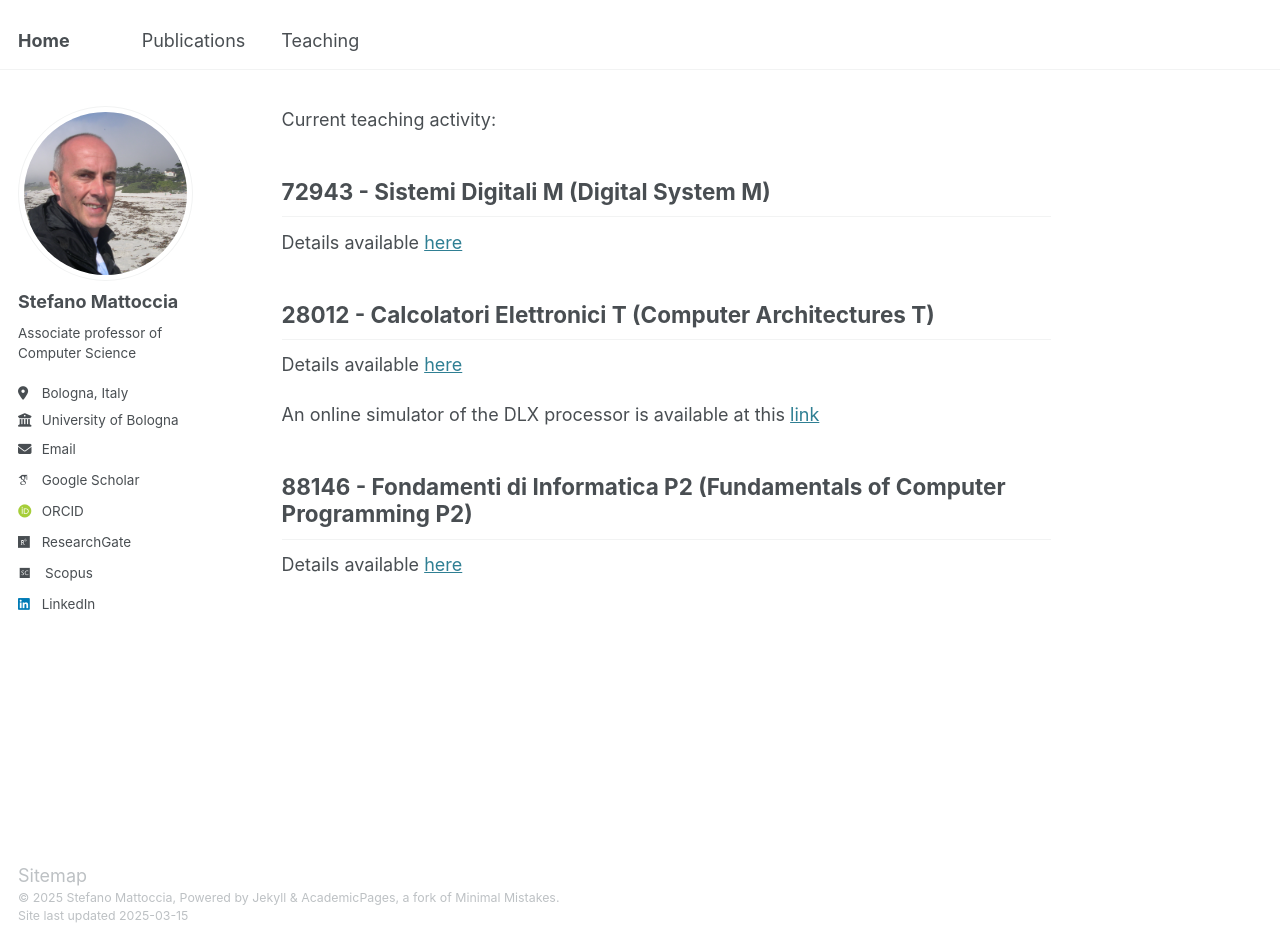
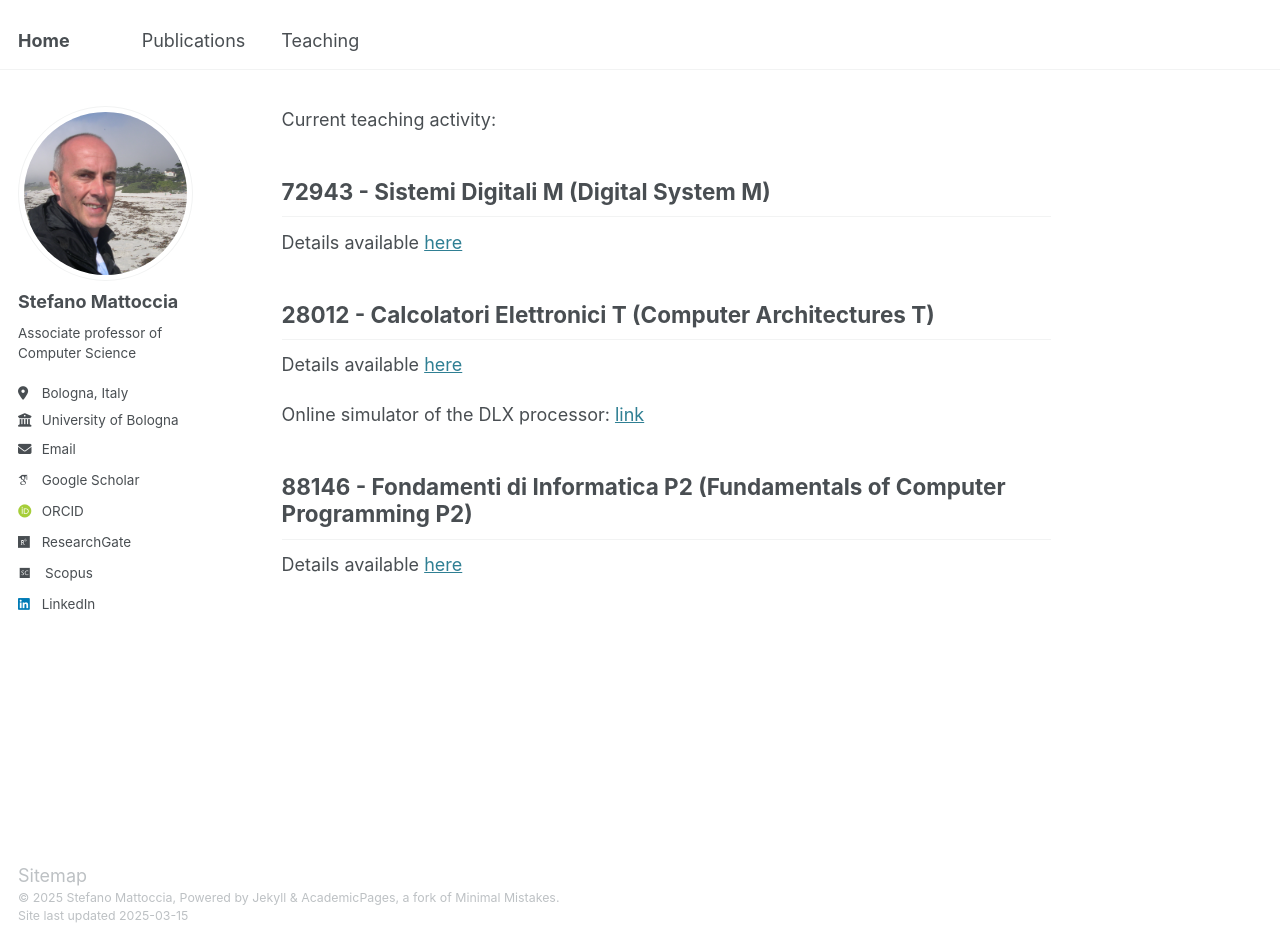
Before and after one commit to stefanomattoccia/stefanomattoccia.github.io, a Jekyll site: the page built from _pages/teaching.md, in a window 1280 px wide and 944 px high. Built offline with Jekyll 4.4.1, drawn with Linux system fonts in a browser that asks for light colours; some web fonts are replaced.

Commit message:
Update teaching.md

```diff
--- a/_pages/teaching.md
+++ b/_pages/teaching.md
@@ -17,7 +17,7 @@ Details available [here](https://www.unibo.it/en/study/phd-professional-masters-
 ------
 Details available [here](https://www.unibo.it/en/study/phd-professional-masters-specialisation-schools-and-other-programmes/course-unit-catalogue/course-unit/2024/434701)
 
-An online simulator of the DLX processor is available at this [link](http://dlx-simulator.disi.unibo.it/simulator/dlx)
+Online simulator of the DLX processor: [link](http://dlx-simulator.disi.unibo.it/simulator/dlx)
 
 88146 - Fondamenti di Informatica P2 (Fundamentals of Computer Programming P2)
 ------
```
